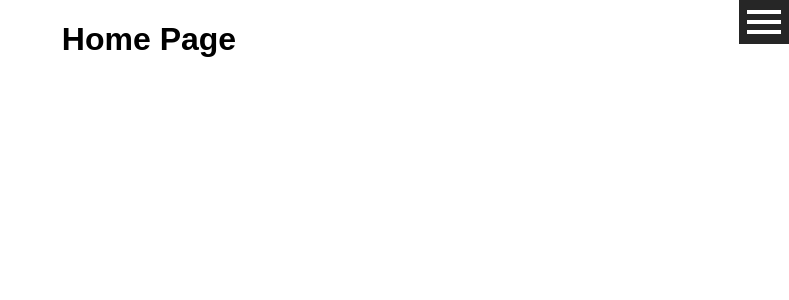
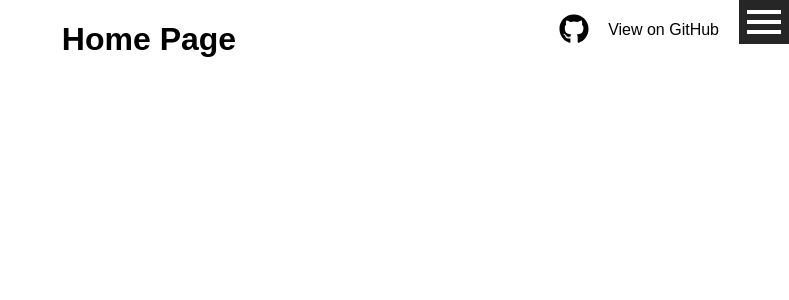
Before and after one commit to julianleahy/react-slide-nav, a React (Create React App) app: page / in a window 1280 px wide. Shown: the top 300 px of the page, without its empty margins (491-1280 px from the left). Built offline with nearby package versions, Linux system fonts and the light colour scheme.

Commit message:
add a link to github

```diff
--- a/public/index.html
+++ b/public/index.html
@@ -10,6 +10,7 @@
     -->
     <link rel="manifest" href="%PUBLIC_URL%/manifest.json">
     <link rel="shortcut icon" href="%PUBLIC_URL%/favicon.ico">
+    <script defer src="https://use.fontawesome.com/releases/v5.0.6/js/all.js"></script>
     <!--
       Notice the use of %PUBLIC_URL% in the tags above.
       It will be replaced with the URL of the `public` folder during the build.
--- a/src/App.js
+++ b/src/App.js
@@ -2,12 +2,16 @@
 import './App.css';
 import { BrowserRouter } from 'react-router-dom';
 import Navbar from './Navbar/Navbar';
+import GitLink from './GitLink/GitLink';
 
 class App extends Component {
     render() {
         return (
             <BrowserRouter>
+            <div>
+                <GitLink />
                 <Navbar />
+            </div>
             </BrowserRouter>
         );
     }
--- /dev/null
+++ b/src/GitLink/GitLink.css
@@ -0,0 +1,52 @@
+.GitWrap {
+    display: none;
+    position: fixed;
+    top:10px;
+    right: 60px;
+    height: 40px;
+    line-height: 40px;
+    width: 170px;
+    z-index: 9;
+}
+
+
+@media (min-width: 600px) {
+  .GitWrap {
+    display: block
+  }
+}
+
+
+.GitHub{
+    position: absolute;
+    top: 0;
+    right: 10px;
+}
+
+.GitHub > a{
+    color: #000;
+    text-decoration: none;
+}
+
+.GitHub > a:before {
+    content: "";
+    position: absolute;
+    width: 100%;
+    height: 2px;
+    bottom: 0;
+    left: 0;
+    background-color: #000;
+    visibility: hidden;
+    transform: scaleX(0);
+    transition: all 0.3s ease-in-out 0s;
+  }
+
+  .GitHub > a:hover:before {
+    visibility: visible;
+    transform: scaleX(1);
+  }
+
+  .GitLogo {
+      color: #000;
+      font-size: 30px;
+  }
--- /dev/null
+++ b/src/GitLink/GitLink.js
@@ -0,0 +1,15 @@
+import React from 'react';
+import './GitLink.css'
+
+const GitLink = (props) => (
+  <div className="GitWrap">
+    <div className="GitLogo">
+      <i className="fab fa-github"></i>
+    </div>
+    <div className="GitHub">
+      <a href="https://github.com/julianleahy/react-slide-nav">View on GitHub</a>
+    </div>
+  </div>
+)
+
+export default GitLink;
```
